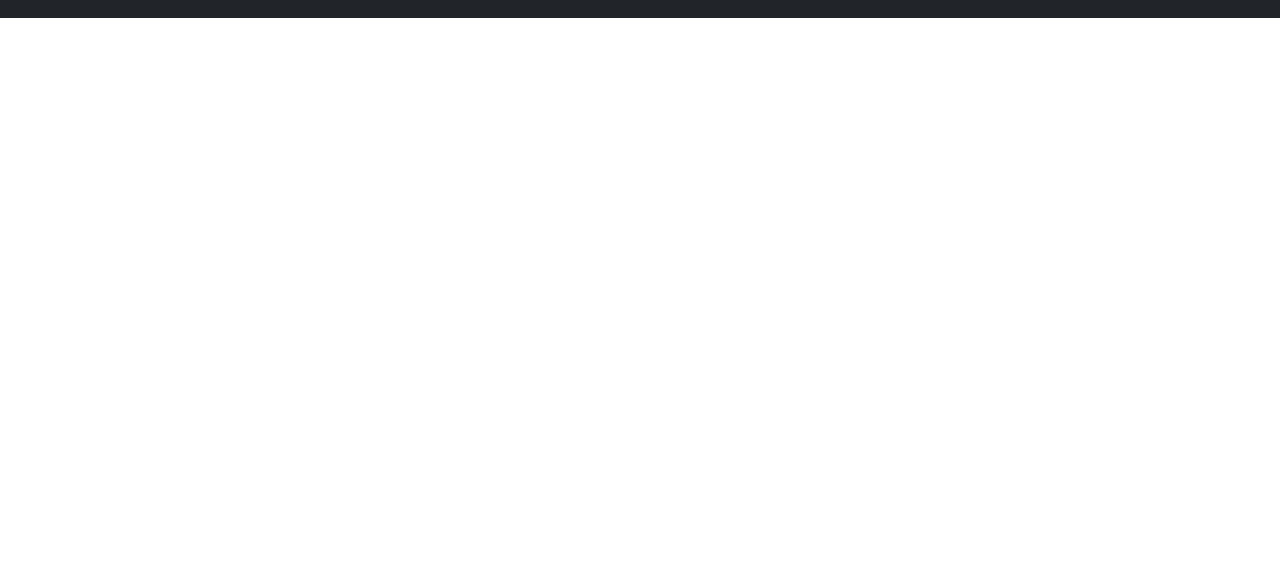
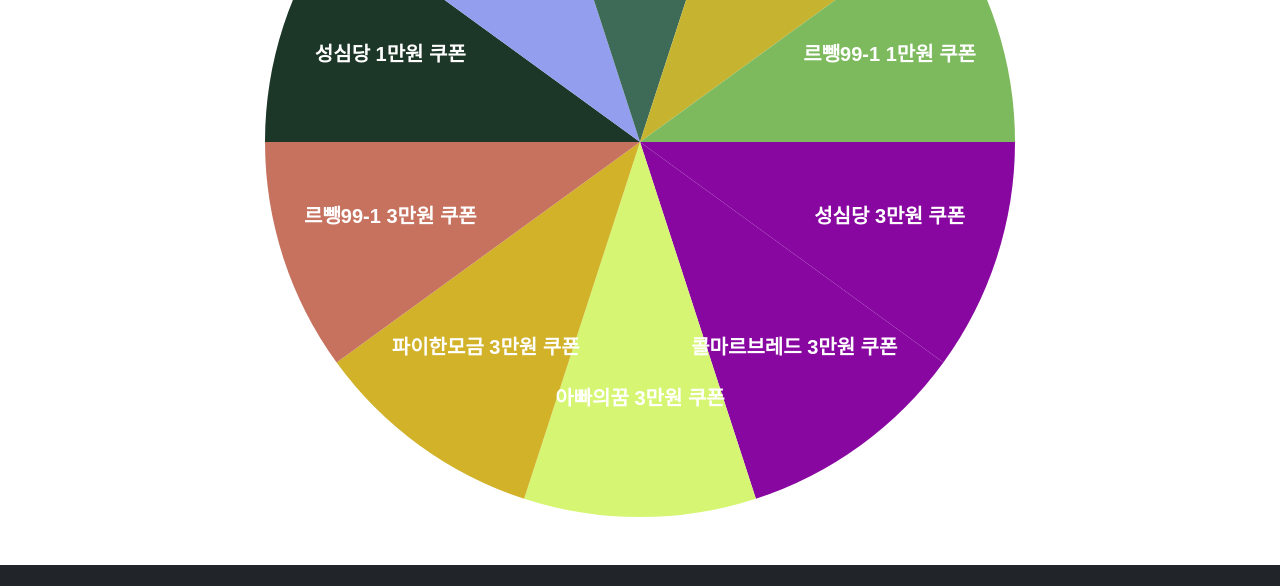
Before and after one commit to sun04303/-2021-jeannam-b, a plain HTML site: page stamp.html in a window 1280 px wide. Shown: the part 1439-2025 px from the top of the page. Before the commit the page ends 1457 px from the top, so only its background shows below. Drawn offline with Linux system fonts and the light colour scheme.

Commit message:
2021-10-16

```diff
--- a/resource/css/style.css
+++ b/resource/css/style.css
@@ -1332,3 +1332,17 @@
     margin-left: 10px;
     margin-right: 150px;
 }
+
+/* 이벤트 참여 */
+
+.cardEvent .box {
+    padding-top: 40px;
+    position: relative;
+    display: flex;
+    justify-content: center;
+}
+
+.cardEvent .box .line {
+    position: absolute;
+    top: 2%;
+}
--- a/resource/js/stamp.js
+++ b/resource/js/stamp.js
@@ -1,5 +1,8 @@
 let code = [], product = []
 let cardName
+
+let gcanvas = document.querySelector("#graph")
+let colors = []
 
 let canvas = document.querySelector('canvas')
 let ctx = canvas.getContext('2d')
@@ -18,7 +21,20 @@
 .then(res => res.json())
 .then(data => {
     product = data
+
+    for(let item in product) {
+        colors.push("#" + Math.floor(Math.random() * 16777215).toString(16))
+    }
+
     console.log(product)
+
+    let myPieChart = new PieChart({
+        canvas:gcanvas,
+        data:product,
+        color:colors
+    })
+
+    myPieChart.draw()
 })
 
 $('.downOpen').on('click', e => {
@@ -41,6 +57,8 @@
     }
 })
 
+// 스탬프 찍기
+
 $('.cardOpen').on('click', e => {
     if(code.indexOf($('.codeInput').val()) == -1) {
         alert('잘못된 코드입니다.')
@@ -54,12 +72,21 @@
 let view = document.querySelector('.stampview')
 let viewctx = view.getContext('2d')
 
-$('#cardSelect').on('change', e => {
+$('#cardSelect').on('click', async e => {
+    e.preventDefault()
+    open()
+})
+
+async function open() {
+    [fileHandle] = await window.showOpenFilePicker()
+    let fileData = await fileHandle.getFile()
+
     let reader = new FileReader()
+
     reader.onload = event => {
-        let cardImg = new Image()
+        let cardImage = new Image()
 
-        cardImg.onload = () => {
+        cardImage.onload = () => {
             let chkx = 65
             let chky = 120
 
@@ -68,13 +95,14 @@
 
             let circleX = 163
 
-            viewctx.drawImage(cardImg, 0, 0)
+            viewctx.drawImage(cardImage, 0, 0)
 
             outer : for(let i = 0; i < 2; i++) {
                 for(let j = 0; j < 4; j++) {
                     if(viewctx.getImageData(chkx, chky, 1, 1).data[0] == 176) {
                         viewctx.drawImage(mark, drawX, drawY)
                         drawCircle(circleX, '#0f0')
+                        save(fileData)
                         break outer
                     }
 
@@ -84,17 +112,31 @@
                 }
 
                 chkx = 65
-                drawX = 120
+                drawX = 20
                 chky = 215
                 drawY = 173
             }
         }
 
-        cardImg.src = event.target.result
+        cardImage.src = event.target.result
     }
 
-    reader.readAsDataURL(e.target.files[0])
-})
+    reader.readAsDataURL(fileData)
+}
+
+async function save(data) {
+    $('#stampCard').modal('hide')
+
+    let newFile
+    view.toBlob((blob => {
+        newFile = new File([blob], data.name, {type: blob.type})
+    }))
+
+    let stream = await fileHandle.createWritable()
+    await stream.write(newFile)
+    await stream.close()
+    await location.reload()
+}
 
 function drawCircle (x, color) {
     viewctx.beginPath();
@@ -103,3 +145,65 @@
     viewctx.fillStyle = color
     viewctx.fill()
 }
+
+// 상품 뽑기
+
+function drawPieSlice(ctx, cX, cY, radius, sA, eA, color) {
+    ctx.fillStyle = color
+    ctx.beginPath()
+    ctx.moveTo(cX, cY)
+    ctx.arc(cX, cY, radius, sA, eA)
+    ctx.closePath()
+    ctx.fill()
+}
+
+let PieChart = function(option) {
+    this.option = option
+    this.canvas = option.canvas
+    this.ctx = this.canvas.getContext("2d")
+    this.color = option.color
+
+    this.draw = () => {
+        let totalValue = this.option.data.length
+        let colorIndex = 0
+        let startAngle = 0
+        let sliceAngle = 2 * Math.PI * 1 / totalValue
+
+        for(categ in this.option.data) {
+
+            drawPieSlice(
+                this.ctx,
+                this.canvas.width/2,
+                this.canvas.height/2,
+                Math.min(this.canvas.width/2, this.canvas.height/2),
+                startAngle,
+                startAngle + sliceAngle,
+                this.color[colorIndex%this.color.length]
+            )
+
+            startAngle += sliceAngle
+            colorIndex += 1
+        }
+
+        startAngle = 0
+
+        for(categ in this.option.data) {
+            let pieRadius = Math.min(this.canvas.width / 2, this.canvas.height / 2)*1.4
+            let labelX = this.canvas.width/2 + (pieRadius / 2) * Math.cos(startAngle + sliceAngle / 2)
+            let labelY = this.canvas.height/2 + (pieRadius / 2) * Math.sin(startAngle + sliceAngle / 2)
+
+            this.ctx.fillStyle = "#fff"
+            this.ctx.textAlign="center"
+            this.ctx.font = "bold 20px Arial"
+            this.ctx.fillText(this.option.data[categ], labelX, labelY)
+
+            startAngle += sliceAngle
+        }
+    }
+}
+
+// 돌아가는거 구현해야됨
+
+$('#gcanvas').on('click', e => {
+    this.style.transform = rotate('90deg');
+})
--- a/stamp.html
+++ b/stamp.html
@@ -110,7 +110,7 @@
             <div class="stamp mt-5">
                 <h3><span class="line" style="margin-right: 10px;"></span>스탬프 찍기</h3>
                 <div class="box">
-                    <input type="text" class="form-control my-2 codeInput" placeholder="코드를 입력해주세요.">
+                    <input type="text" class="form-control my-3 codeInput" placeholder="코드를 입력해주세요.">
 
                     <button class="btn btn-primary cardOpen">완료</button>
 
@@ -132,7 +132,17 @@
                         </div>
                     </div>
 
-                    <canvas class="stampview" width="432" height="288"></canvas>
+                    <canvas class="stampview" width="432" height="288" hidden></canvas>
+                </div>
+            </div>
+
+            <div class="cardEvent mt-5">
+                <h3><span class="line" style="margin-right: 10px;"></span>이벤트 참여</h3>
+                <button class="btn btn-primary">카드 선택</button>
+
+                <div class="box">
+                    <span class="line"></span>
+                    <canvas id="graph" width="1000" height="750"></canvas>
                 </div>
             </div>
         </div>
```
